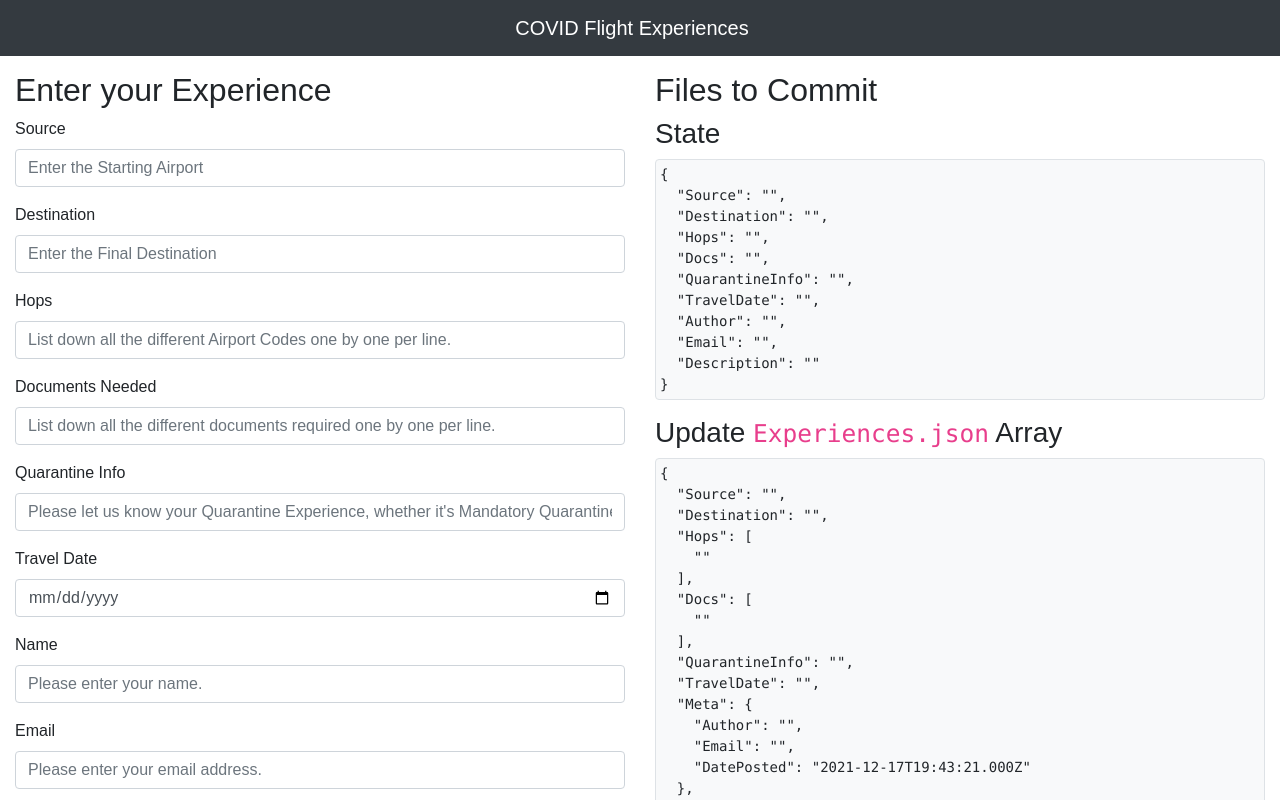
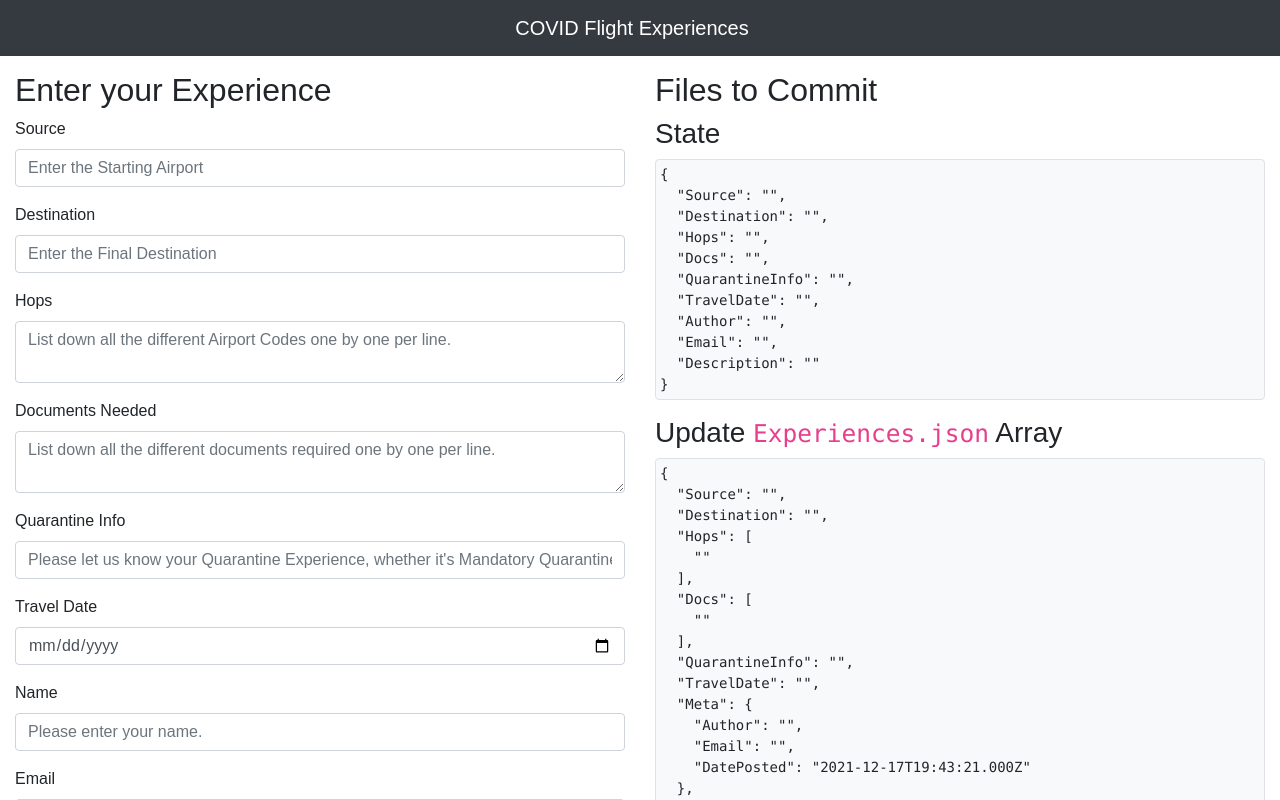
Before and after one commit to praveenscience/covid-fly.co, a React (Create React App) app: page /new in a window 1280 px wide. Shown: the top 800 px of the page. Built offline with nearby package versions, Linux system fonts and the light colour scheme; a web font is replaced by a local one.

Commit message:
Added Textarea as option for FormGroup.

```diff
--- a/src/components/Bootstrap/FormGroup.js
+++ b/src/components/Bootstrap/FormGroup.js
@@ -13,6 +13,18 @@ const FormGroup = ({
   return (
     <div className="form-group">
       <label htmlFor={Id}>{Label}</label>
+      {Type === "textarea" ? (
+        <textarea
+          className="form-control"
+          id={Id}
+          name={Id}
+          onChange={onChange}
+          value={Value}
+          placeholder={Placeholder}
+          defaultValue={defaultValue}
+          aria-describedby={Id + "Help"}
+        ></textarea>
+      ) : (
         <input
           type={Type}
           className="form-control"
@@ -26,6 +38,8 @@ const FormGroup = ({
           defaultChecked={defaultChecked}
           aria-describedby={Id + "Help"}
         />
+      )}
+
       {Desc && (
         <small id={Id + "Help"} className="form-text text-muted">
           {Desc}
```
Lines whose indentation alone changed are shown as unchanged.
